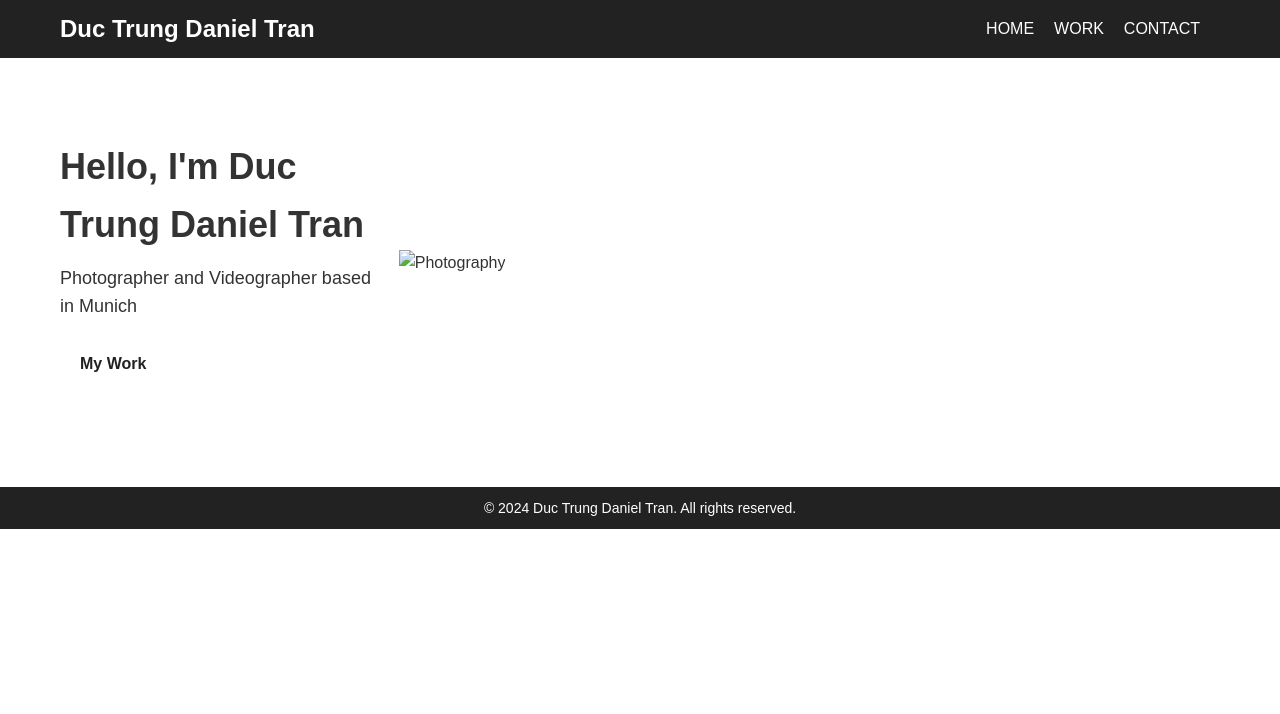
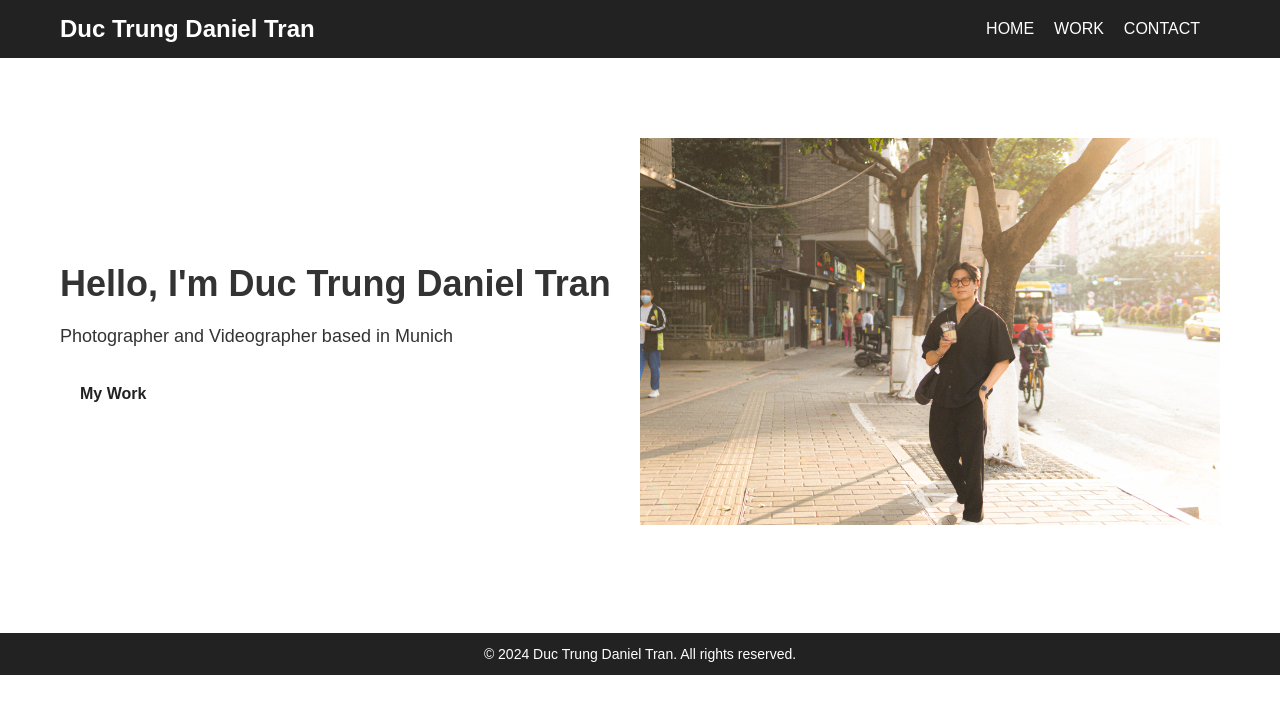
Before and after one commit to Saskeesan/portfolio-test, a plain HTML site: page index.html in a window 1280 px wide. Drawn offline with Linux system fonts and the light colour scheme.

Commit message:
Update index.html

```diff
--- a/index.html
+++ b/index.html
@@ -33,7 +33,7 @@
                     </div>
                     <div class="intro-right">
                         <!-- Replace with your chosen image -->
-                        <img src="saskeesan/images/DSC09975.jpg" alt="Photography">
+                        <img src="images/DSC09975.jpg" alt="Photography">
                     </div>
                 </div>
             </div>
```
